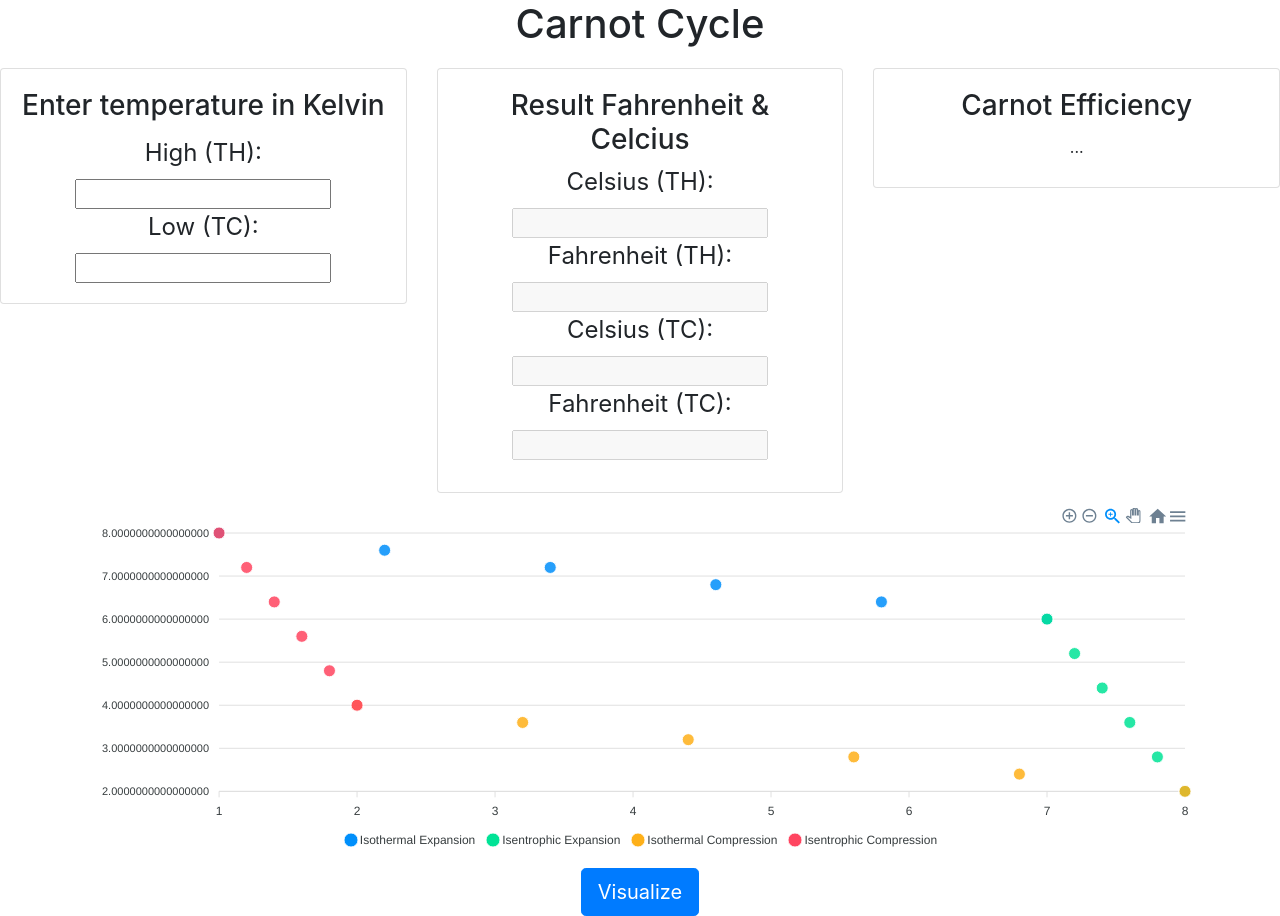
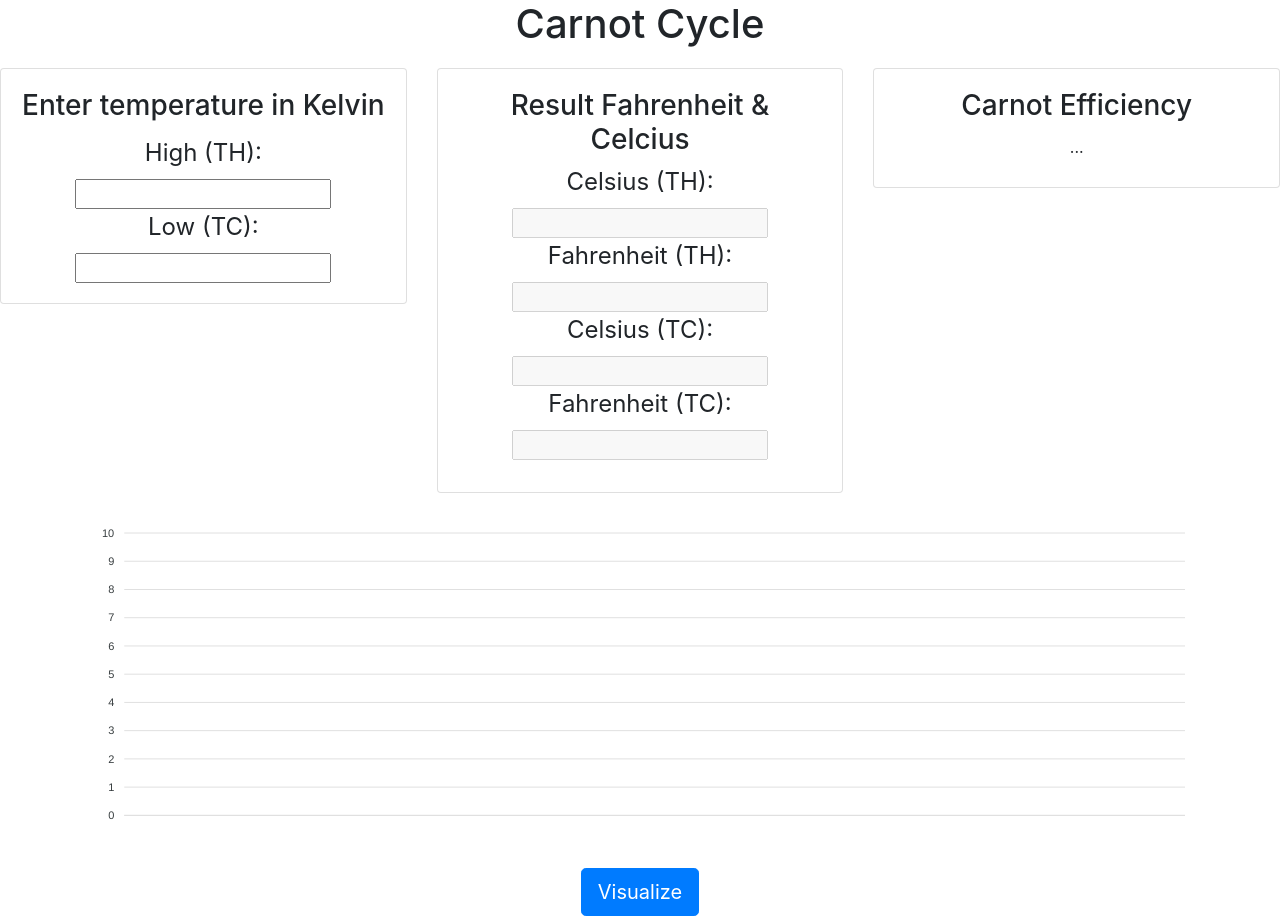
Before and after one commit to RuslanUchan/carnot-cycle, a React (Create React App) app: page / in a window 1280 px wide. Built offline with nearby package versions, Linux system fonts and the light colour scheme.

Commit message:
Done adjusting visualization button

```diff
--- a/src/App.js
+++ b/src/App.js
@@ -1,6 +1,6 @@
 import React, { Component } from "react"
 import "./App.css"
-import { Container, Button } from "reactstrap"
+import { Container } from "reactstrap"
 
 import Calculator from "./components/TemperatureCalculator"
 import ScatterChart from "./components/ScatterChart"
@@ -12,7 +12,8 @@ class App extends Component {
     this.state = {
       initialVolume: [2, 8, 9, 3],
       initialPressure: [8, 6, 2, 4],
-      modifier: [[1.2, -0.4], [0.2, -0.8], [-1.2, 0.4], [-0.2, 0.8]]
+      modifier: [[1.2, -0.4], [0.2, -0.8], [-1.2, 0.4], [-0.2, 0.8]],
+      isVisualized: false
     }
   }
 
@@ -29,6 +30,11 @@ class App extends Component {
     return seriesData
   }
 
+  handleVisualize = () => {
+    this.setState({ isVisualized: !this.state.isVisualized })
+  }
+
+
   render() {
     return (
       <div className="App">
@@ -36,13 +42,12 @@ class App extends Component {
         <Calculator />
         <Container style={{ marginTop: "10px" }}>
           <ScatterChart
+            isVisualized={this.state.isVisualized}
             PVDiagramModifier={this.PVDiagramModifier}
             systemVariables={this.state}
+            handleVisualize={this.handleVisualize}
           />
         </Container>
-        <Button color="primary" onClick={this.handleVisualize} size="lg">
-          Visualize
-        </Button>
       </div>
     )
   }
--- a/src/components/ScatterChart.js
+++ b/src/components/ScatterChart.js
@@ -1,5 +1,25 @@
-import React, { Component } from "react"
+import React, { Component, Fragment } from "react"
 import ReactApexChart from "react-apexcharts"
+import { Button } from "reactstrap"
+
+const initialSeries = [
+  {
+    name: "Isothermal Expansion",
+    data: []
+  },
+  {
+    name: "Isentrophic Expansion",
+    data: []
+  },
+  {
+    name: "Isothermal Compression",
+    data: []
+  },
+  {
+    name: "Isentrophic Compression",
+    data: []
+  }
+]
 
 class ScatterChart extends Component {
   constructor(props) {
@@ -20,24 +40,7 @@ class ScatterChart extends Component {
           tickAmount: 10
         }
       },
-      series: [
-        {
-          name: "Isothermal Expansion",
-          data: []
-        },
-        {
-          name: "Isentrophic Expansion",
-          data: []
-        },
-        {
-          name: "Isothermal Compression",
-          data: []
-        },
-        {
-          name: "Isentrophic Compression",
-          data: []
-        }
-      ]
+      series: [...initialSeries]
     }
   }
 
@@ -50,10 +53,13 @@ class ScatterChart extends Component {
     } = this.props.systemVariables
     const PVDiagramModifier = this.props.PVDiagramModifier
 
+    // Copy the series
+    let series = [...this.state.series]
+
     // Initialize new array to merge state
     const seriesData = []
 
-    this.state.series.forEach((obj, index) => {
+    series.forEach((obj, index) => {
       let data = PVDiagramModifier(
         initialVolume[index],
         initialPressure[index],
@@ -68,16 +74,26 @@ class ScatterChart extends Component {
   }
 
   render() {
+    let series = [...initialSeries]
+
+    if (this.props.isVisualized) {
+      series = [...this.state.series]
+    }
+
     return (
+      <Fragment>
         <div id="chart">
-        {console.log(this.state.series)}
           <ReactApexChart
             options={this.state.options}
-          series={this.state.series}
+            series={series}
             type="scatter"
             height="350"
           />
         </div>
+        <Button color="primary" onClick={this.props.handleVisualize} size="lg">
+          Visualize
+        </Button>
+      </Fragment>
     )
   }
 }
```
Lines whose indentation alone changed are shown as unchanged.
